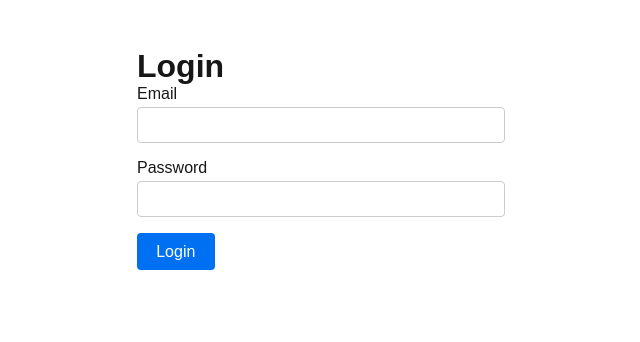
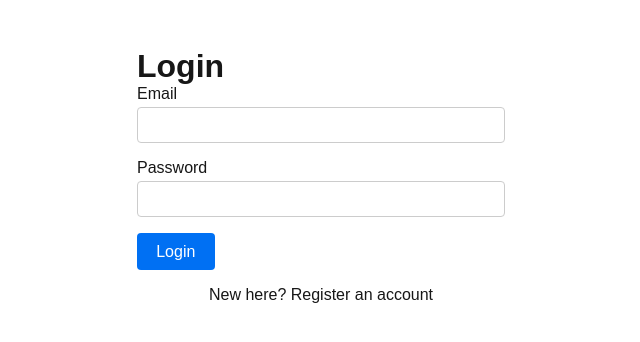
Before and after one commit to AliM972/nextjs-auth-app, a Next.js app: page /login in a window 1280 px wide. Shown: the top 342 px of the page, without its empty margins (319-959 px from the left). Built offline with nearby package versions, Linux system fonts and the light colour scheme.

Commit message:
feat: add success alert and redirect to /profile on login, plus register link on login page

```diff
--- a/pages/login.js
+++ b/pages/login.js
@@ -1,7 +1,12 @@
+// pages/login.js
+
 import { useState } from 'react';
+import { useRouter } from 'next/router';
+import Link from 'next/link';
 import styles from './register.module.css'; // reuse the same styles
 
 export default function Login() {
+  const router = useRouter();
   const [email, setEmail] = useState('');
   const [password, setPassword] = useState('');
 
@@ -15,8 +20,9 @@ export default function Login() {
       });
       const data = await res.json();
       if (!res.ok) throw new Error(data.message);
-      alert('Logged in successfully!');
-      // TODO: redirect to /profile
+      // Success → notify then redirect
+      alert('Login successful! Redirecting to your profile.');
+      router.push('/profile');
     } catch (err) {
       alert('Error: ' + err.message);
     }
@@ -52,6 +58,9 @@ export default function Login() {
           Login
         </button>
       </form>
+      <p style={{ textAlign: 'center', marginTop: '1rem' }}>
+        New here? <Link href="/register">Register an account</Link>
+      </p>
     </div>
   );
 }
```
